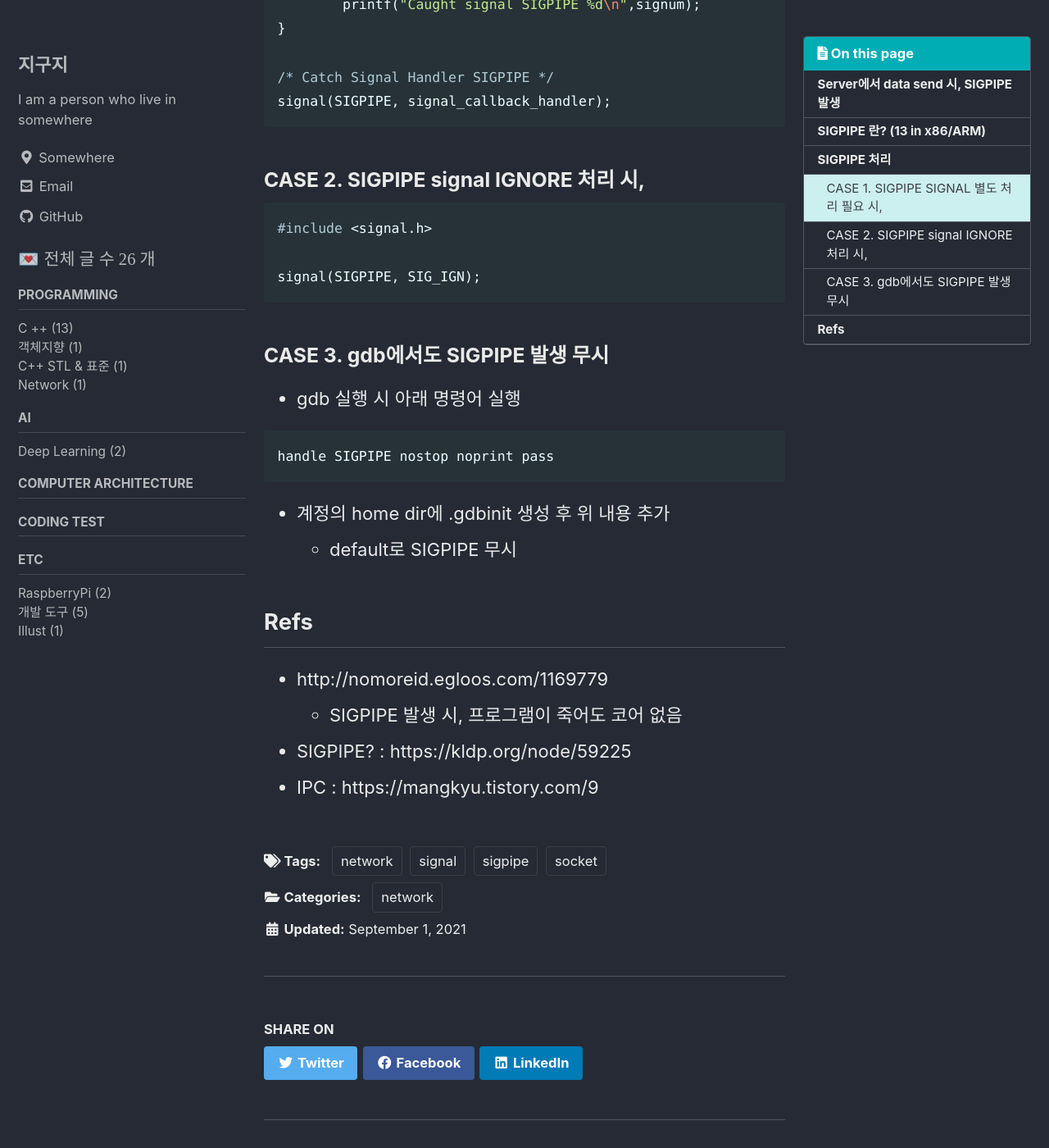
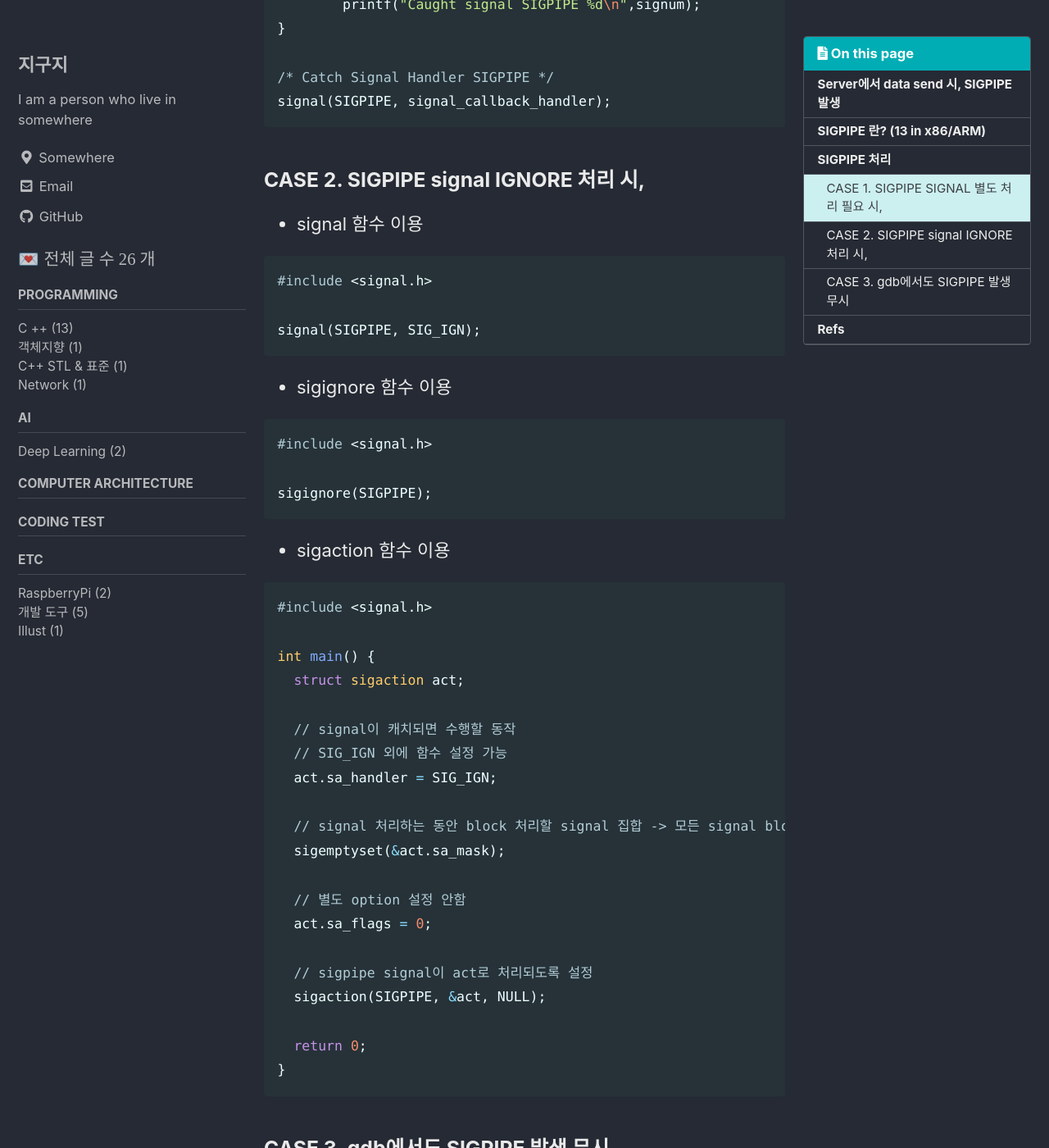
Before and after one commit to hyesuk-k/hyesuk-k.github.io, a Jekyll site: the page built from _posts/2021-09-01-sigpipe_signal.md, in a window 1280 px wide and 1400 px high, scrolled down 2132 px. Shown: the whole window at 82% size. Built offline with Jekyll 4.4.1, drawn with Linux system fonts in a browser that asks for light colours; cached includes are drawn as plain includes; some of the changed text lies outside the part shown.

Commit message:
[linux] sigpipe signal 을 ignore 처리할 수 있는 세가지 방법 추가

````diff
--- a/_posts/2021-09-01-sigpipe_signal.md
+++ b/_posts/2021-09-01-sigpipe_signal.md
@@ -76,11 +76,47 @@ signal(SIGPIPE, signal_callback_handler);
 
 ### CASE 2. SIGPIPE signal IGNORE 처리 시,
 
+* signal 함수 이용
+
 ```cpp
 #include <signal.h>
 
 signal(SIGPIPE, SIG_IGN);
 ```
+
+* sigignore 함수 이용
+
+```cpp
+#include <signal.h>
+
+sigignore(SIGPIPE);
+```
+
+* sigaction 함수 이용
+
+```cpp
+#include <signal.h>
+
+int main() {
+  struct sigaction act;
+
+  // signal이 캐치되면 수행할 동작
+  // SIG_IGN 외에 함수 설정 가능
+  act.sa_handler = SIG_IGN;
+
+  // signal 처리하는 동안 block 처리할 signal 집합 -> 모든 signal block 제외
+  sigemptyset(&act.sa_mask);
+
+  // 별도 option 설정 안함
+  act.sa_flags = 0;
+
+  // sigpipe signal이 act로 처리되도록 설정
+  sigaction(SIGPIPE, &act, NULL);
+
+  return 0;
+}
+```
+
 
 ### CASE 3. gdb에서도 SIGPIPE 발생 무시
 
@@ -91,7 +127,8 @@ handle SIGPIPE nostop noprint pass
 ```
 
 * 계정의 home dir에 .gdbinit 생성 후 위 내용 추가
-    + default로 SIGPIPE 무시
+    + default로 SIGPIPE 무시, SIGPIPE print 하지 않음
+    + print는 하도록 변경하려면 nostop pass pass 로 변경하기
 
 
 ## Refs
````
Also changed, not shown: other parts of _posts/2021-09-01-sigpipe_signal.md (+1 -1 lines).
